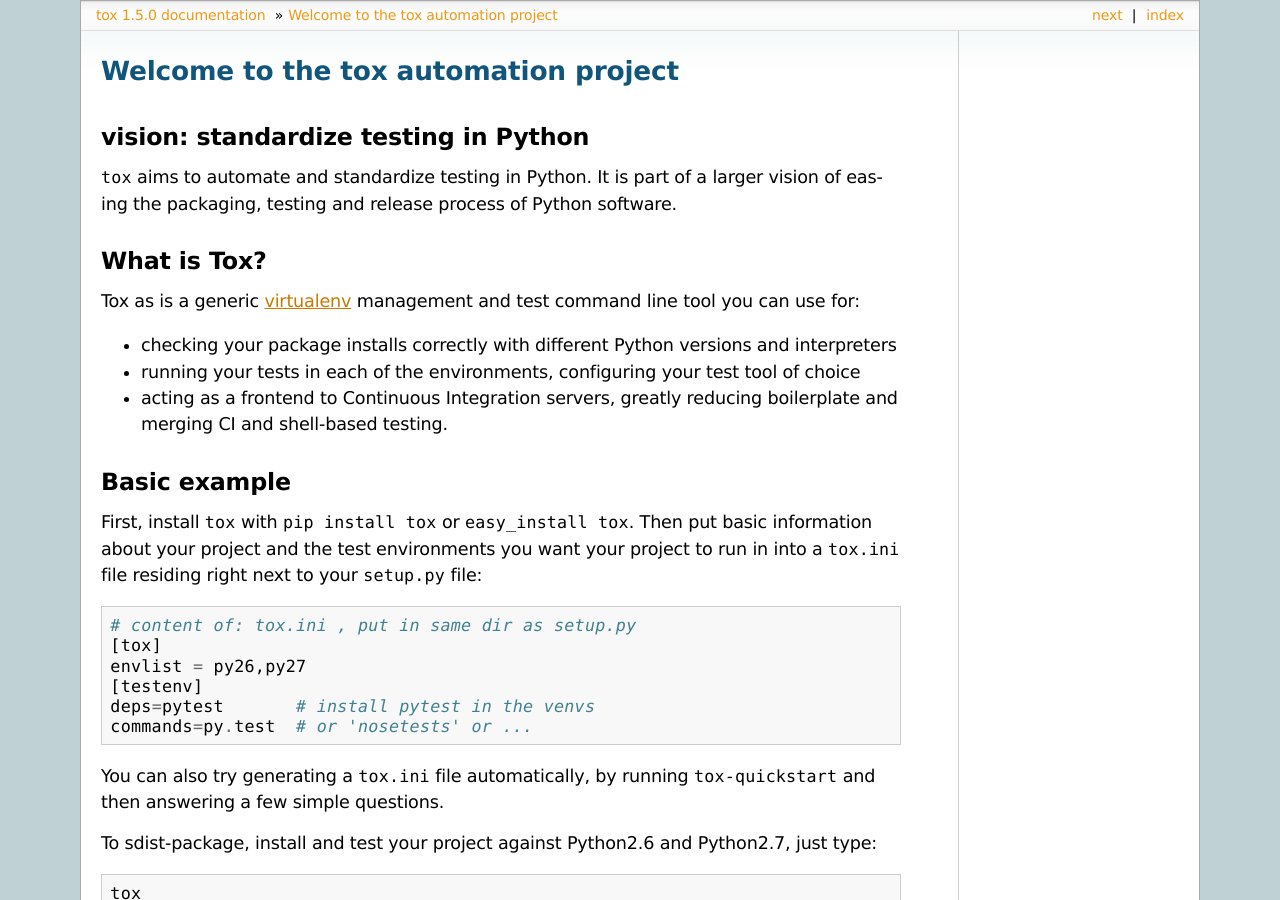
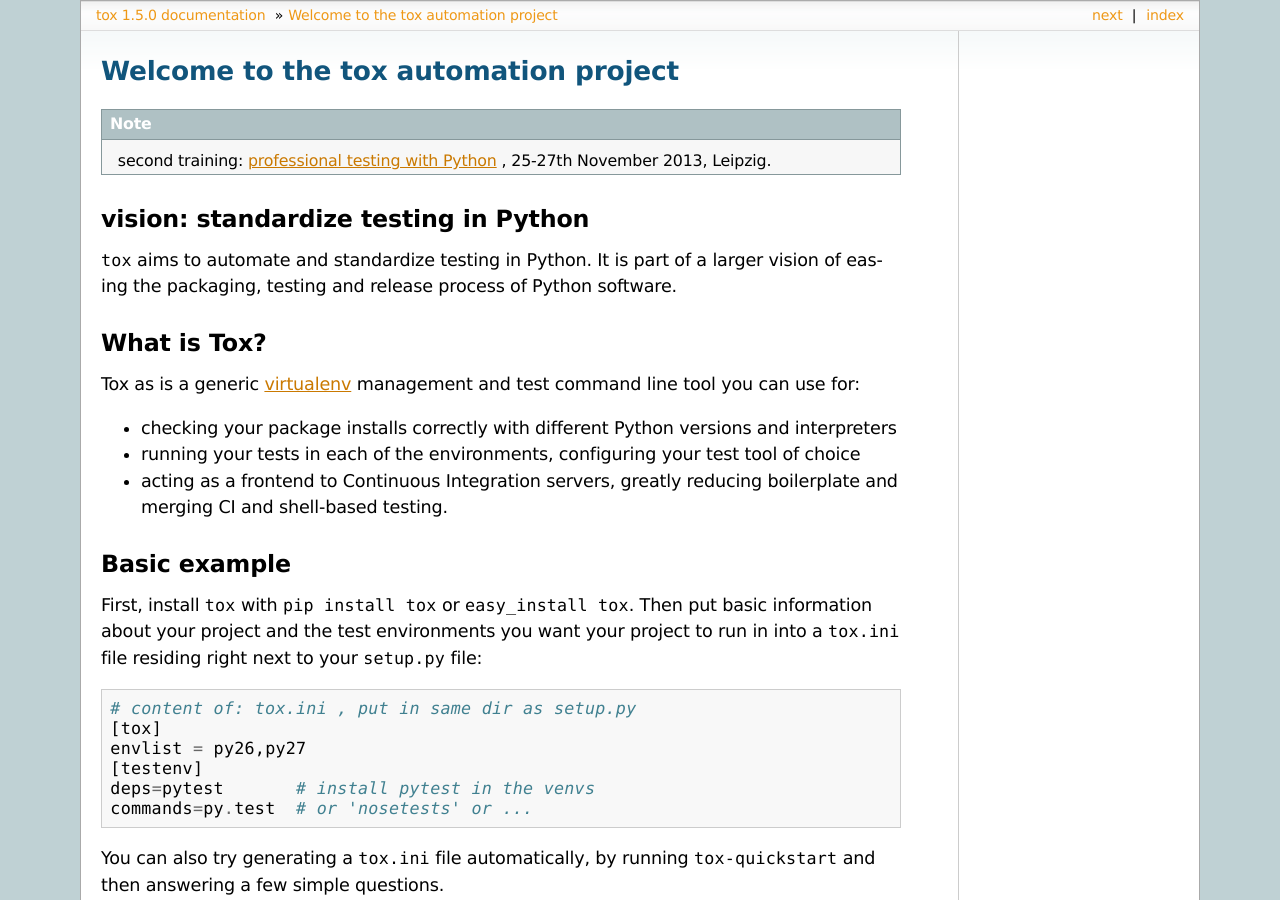
Before and after one commit to msabramo/tox, a Sphinx documentation site: the page built from doc/index.txt, in a window 1280 px wide and 900 px high. Built offline with Sphinx 7.4.7, drawn with Linux system fonts in a browser that asks for light colours.

Commit message:
add new python testing training date

```diff
--- a/doc/index.txt
+++ b/doc/index.txt
@@ -1,8 +1,7 @@
 Welcome to the tox automation project
 ===============================================
 
-..
-    Upcoming: `professional testing with pytest and tox <http://www.python-academy.com/courses/specialtopics/python_course_testing.html>`_ , 24th-26th June 2013, Leipzig.
+..  note:: second training: `professional testing with Python <http://www.python-academy.com/courses/specialtopics/python_course_testing.html>`_ , 25-27th November 2013, Leipzig.
 
 vision: standardize testing in Python
 ---------------------------------------------
```
